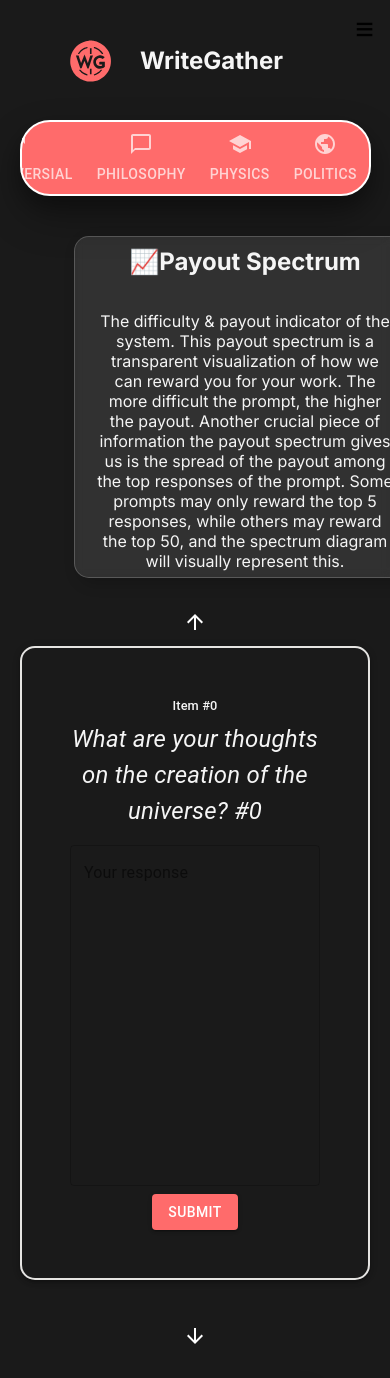
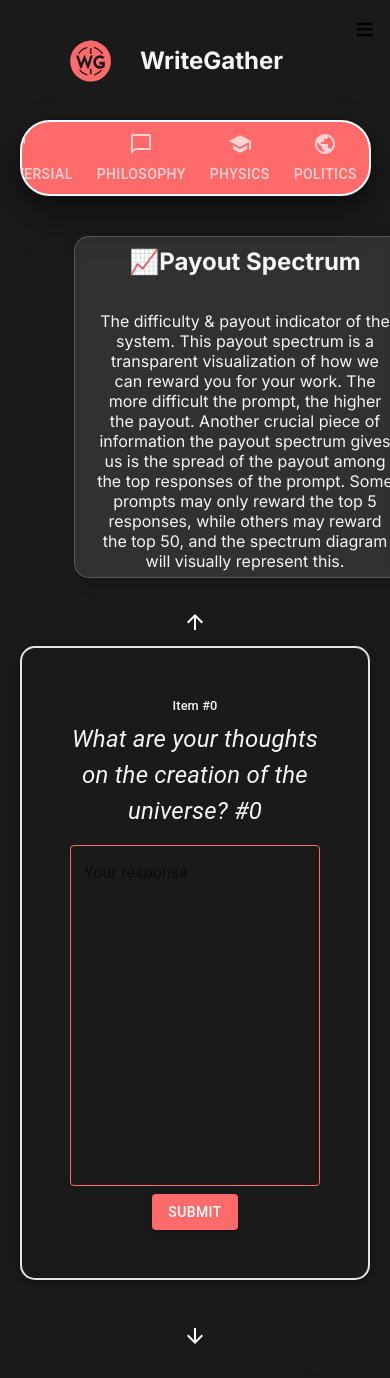
Before and after one commit to Wasim-Bhatti/testsoldapp, a React (Create React App) app: page / in a window 390 px wide. Shown: the top 1378 px of the page. Built offline with nearby package versions, Linux system fonts and the light colour scheme.

Commit message:
Added Hamburger functionality for Header when minimizing v2

```diff
--- a/src/MiddleColumn.js
+++ b/src/MiddleColumn.js
@@ -39,6 +39,23 @@ const useStyles = makeStyles({
     color: '#F5F5F5',
   },
   responseInput: {
+    '& label.Mui-focused': {
+      color: 'green',
+    },
+    '& .MuiInput-underline:after': {
+      borderBottomColor: 'green',
+    },
+    '& .MuiOutlinedInput-root': {
+      '& fieldset': {
+        borderColor: '#FF6B6B',
+      },
+      '&:hover fieldset': {
+        borderColor: 'yellow',
+      },
+      '&.Mui-focused fieldset': {
+        borderColor: 'green',
+      },
+    },
     '& .MuiInputBase-input': {
       color: '#F5F5F5',
       backgroundColor: '#1A1A1A',
```
